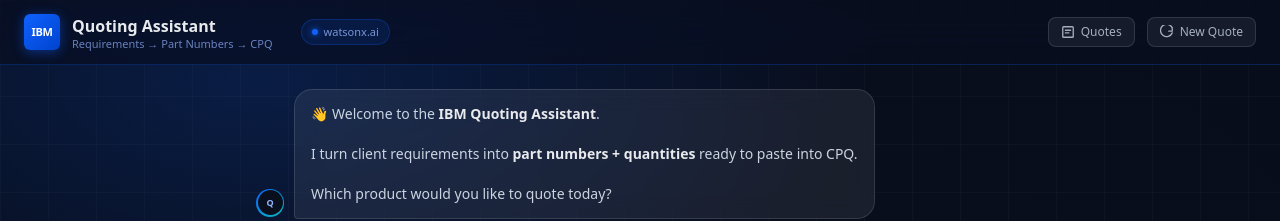
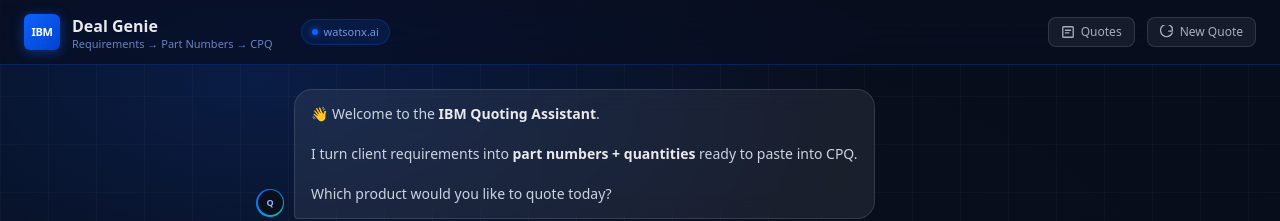
Before and after one commit to NamanKhandIBM/DealGenie, a Next.js app in the folder deal-genie/: page / in a window 1280 px wide. Shown: the top 221 px of the page. Built offline with nearby package versions, Linux system fonts and the light colour scheme.

Commit message:
Rename header and browser tab title to Deal Genie

```diff
--- a/deal-genie/app/layout.tsx
+++ b/deal-genie/app/layout.tsx
@@ -13,7 +13,7 @@
 });
 
 export const metadata: Metadata = {
-  title: "IBM Quoting Assistant",
+  title: "Deal Genie",
   description: "Turn client requirements into CPQ-ready part numbers and quantities.",
 };
 
--- a/deal-genie/app/page.tsx
+++ b/deal-genie/app/page.tsx
@@ -462,7 +462,7 @@
 
           <div className="flex flex-col">
             <h1 className="font-semibold text-base leading-tight" style={{ color: "#e8eaed" }}>
-              Quoting Assistant
+              Deal Genie
             </h1>
             <p className="text-[11px] leading-none mt-0.5" style={{ color: "rgba(147,180,253,0.7)" }}>
               Requirements → Part Numbers → CPQ
```
